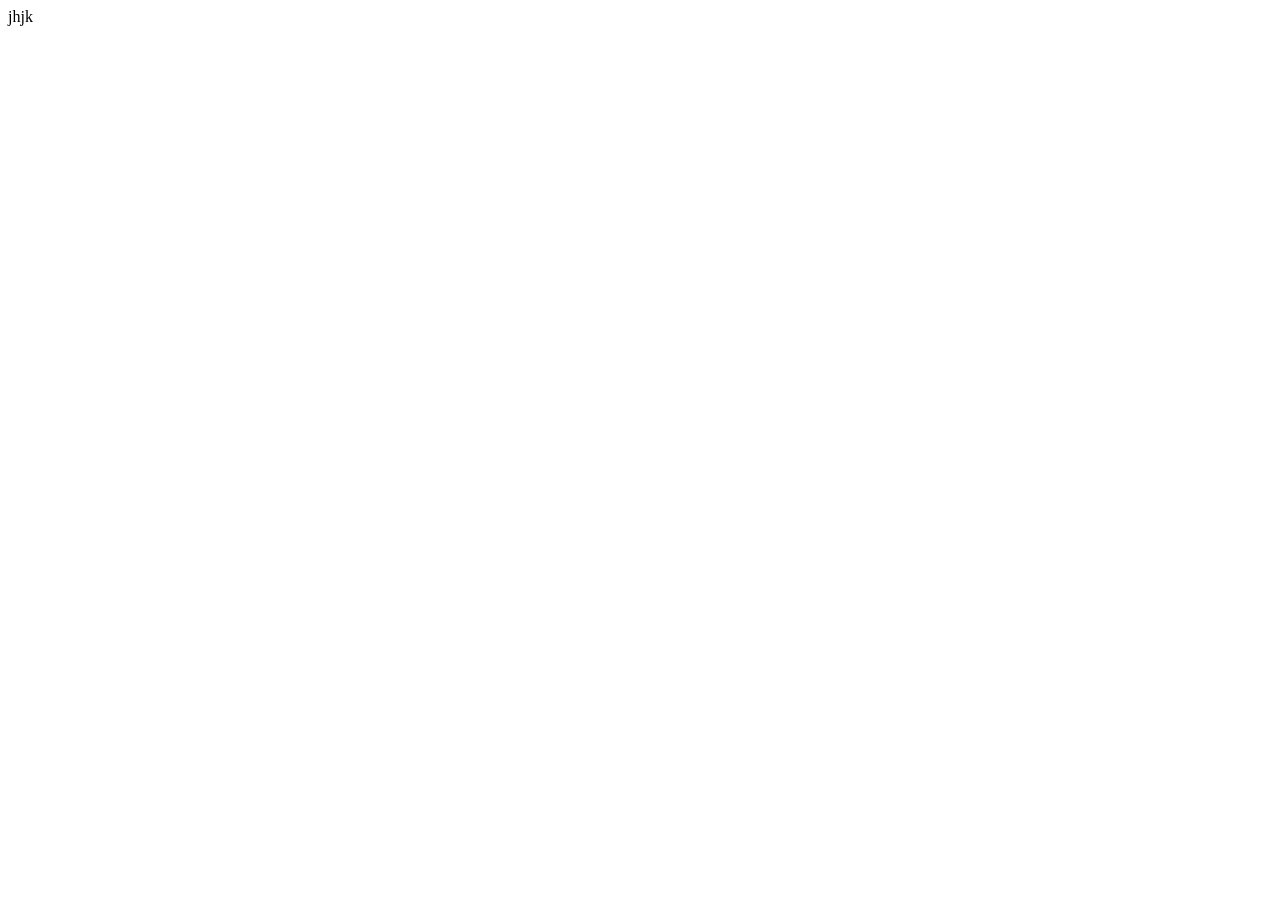
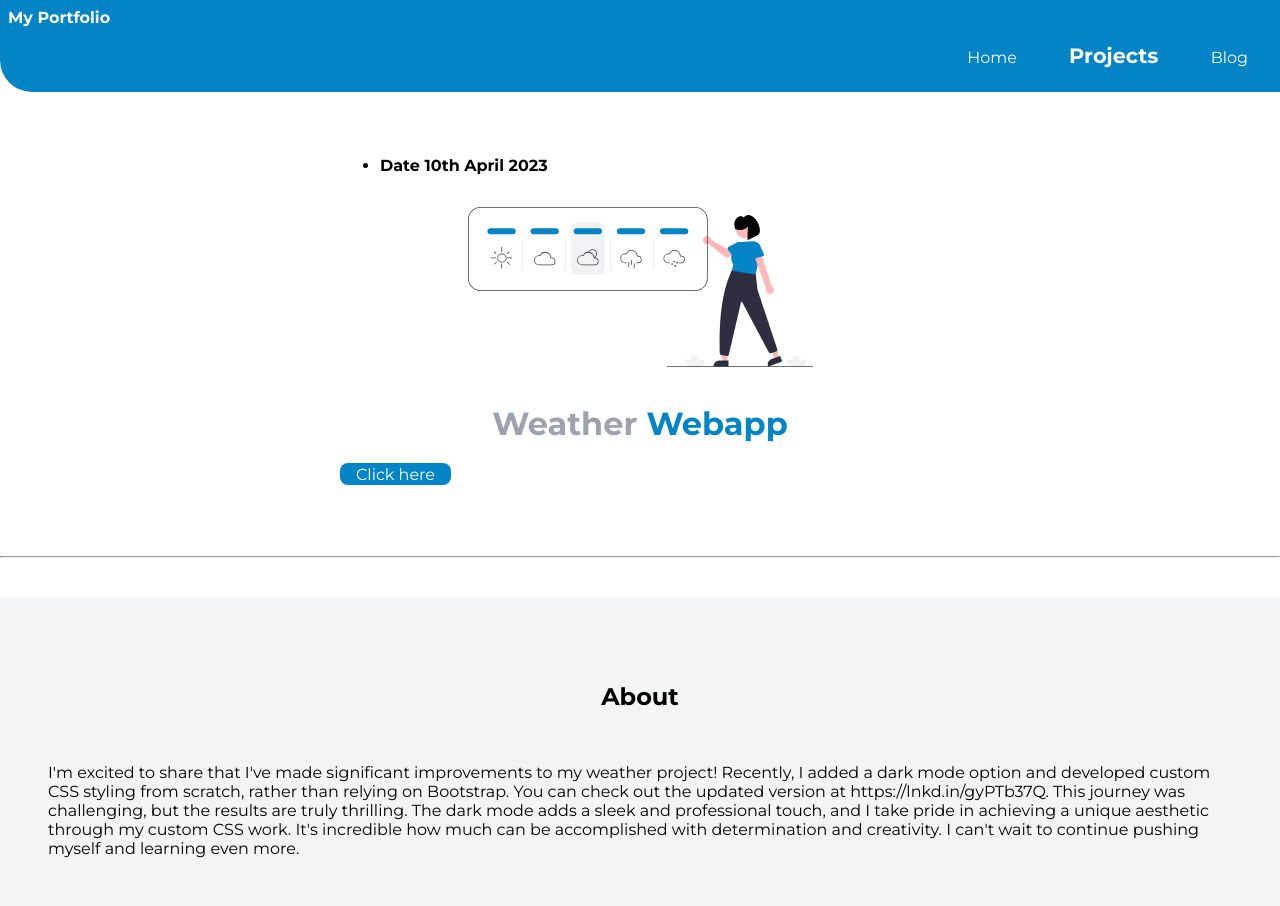
Before and after one commit to rohit20047/my_portfolio, a plain HTML site: page project.html in a window 1280 px wide. Before the commit the page ends 800 px from the top, so only its background shows below. Drawn offline with Linux system fonts and the light colour scheme.

Commit message:
feat: added project section

```diff
--- a/project.html
+++ b/project.html
@@ -3,9 +3,43 @@
 <head>
     <meta charset="UTF-8">
     <meta name="viewport" content="width=, initial-scale=1.0">
+    <link rel="stylesheet" href="/style.css">
     <title>Document</title>
 </head>
 <body>
-    jhjk
+    <nav class="navigation">
+        <div class="nav-brand">My Portfolio</div>
+        <ul class="list-non-bullet nav-pills">
+          <li class="list-item-inline">
+            <a class="link " href="/">Home</a>
+          </li>
+          <li class="list-item-inline">
+            <a class="link link-active" href="/">Projects</a>
+          </li>
+          <li class="list-item-inline">
+            <a class="link" href="/">Blog</a>
+          </li>
+        </ul>
+      </nav>
+
+
+  <header class="hero">
+   <div class=" date container-center"><ul><li><b>Date 10th April 2023</b></li></ul></div>
+    <img class="hero-img" src="image/weather.svg">
+    <h1 class="hero-heading">Weather<span class="heading-inverted"> Webapp</span></h1>
+
+    <div class="container container-center"><a class="link link-primary align_right" href="https://rohit20047.github.io/weather-theme/"> Click here</a></div>
+
+</header>
+
+      <hr>
+      <section class="section off-white">
+        <div class="container">
+        <h1>About </h1>
+        <p>
+            I'm excited to share that I've made significant improvements to my weather project! Recently, I added a dark mode option and developed custom CSS styling from scratch, rather than relying on Bootstrap. You can check out the updated version at https://lnkd.in/gyPTb37Q. This journey was challenging, but the results are truly thrilling. The dark mode adds a sleek and professional touch, and I take pride in achieving a unique aesthetic through my custom CSS work. It's incredible how much can be accomplished with determination and creativity. I can't wait to continue pushing myself and learning even more.
+        </p>
+      </div>
+      </section>
 </body>
 </html>
--- a/style.css
+++ b/style.css
@@ -83,7 +83,7 @@ hr{
 
 .hero {
     padding: 2rem;
-    padding-top: 5rem;
+    padding-top: 3rem;
 }
 
 .hero .hero-img {
@@ -137,3 +137,6 @@ hr{
 .footer .ul {
     padding-inline-start: 0px;
 }
+.date{
+    margin-bottom: 2rem;
+}
```
Also changed, not shown: index.html (+3 -3 lines), image/weather.svg (added).
